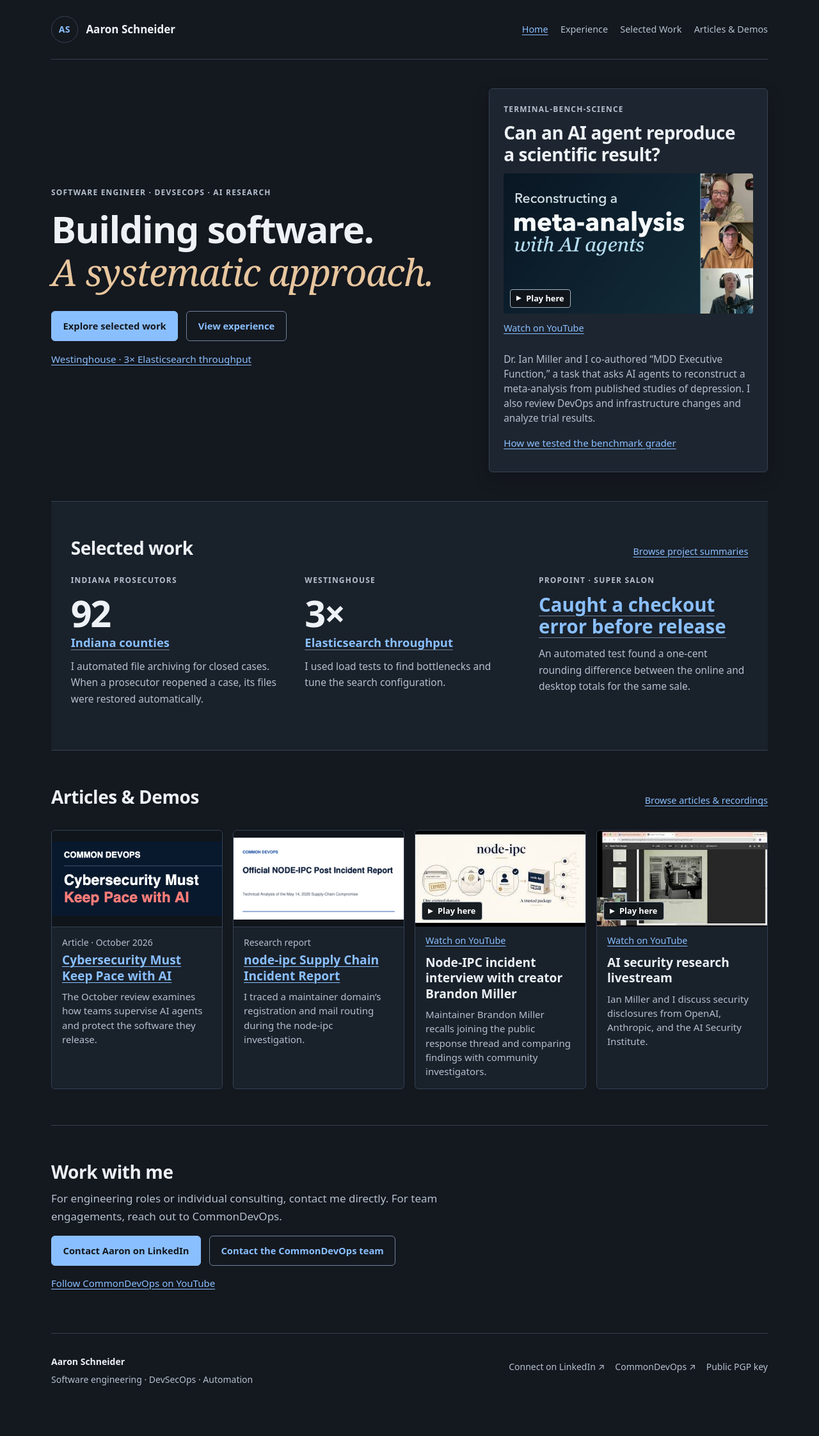
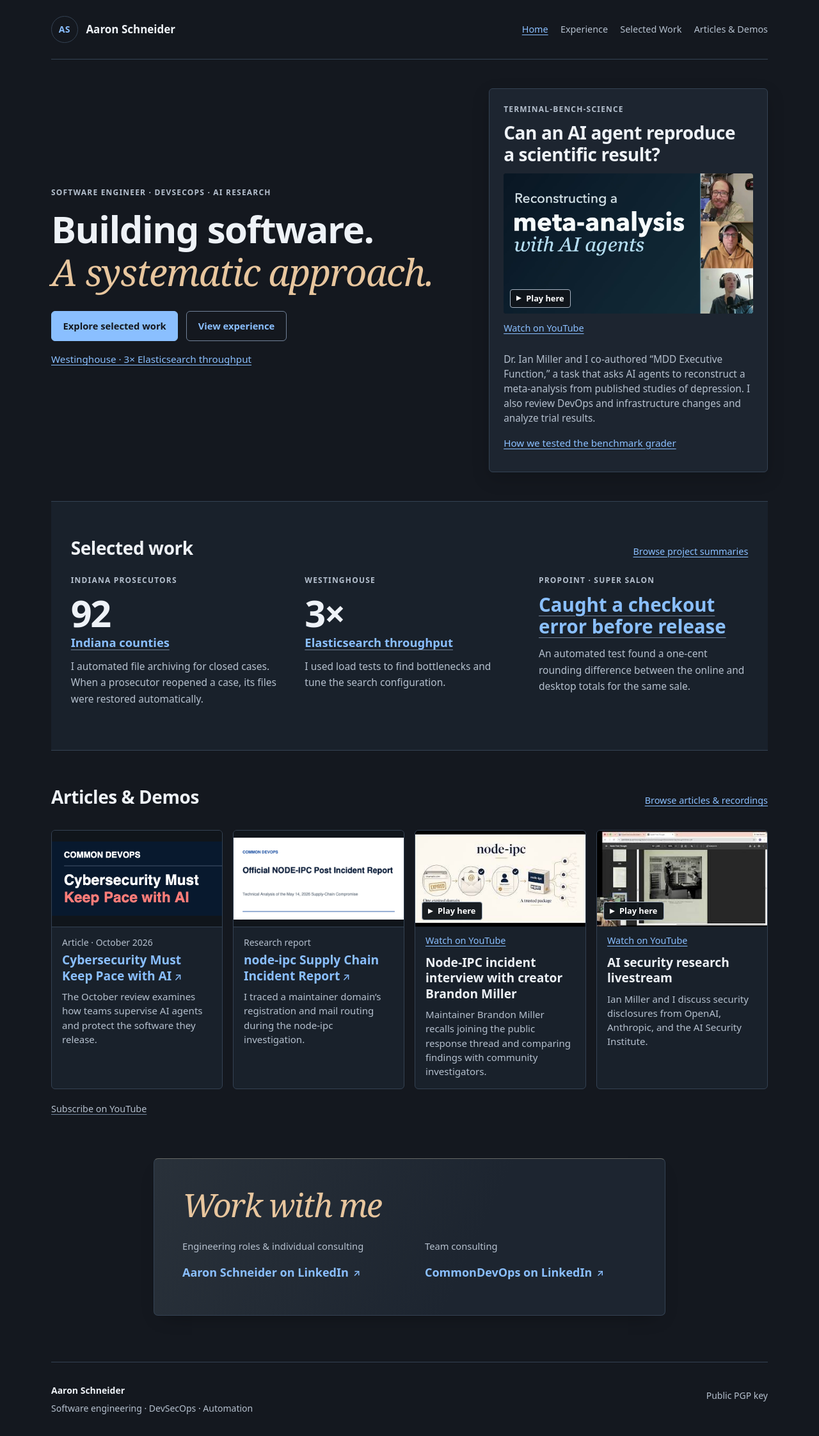
Before and after one commit to schneidergithub/schneidergithub.github.io, a Jekyll site: the page built from index.md, in a window 1280 px wide. Shown: the whole page at 64% size. Built offline with Jekyll 4.4.1, drawn with Linux system fonts in a browser that asks for light colours; before the commit the page ends 2199 px from its top, so only the background shows below that.

Commit message:
Clarify homepage contact routes and simplify publication links (#41)
* Give the homepage a compact contact card and clarify publication links

* Separate contact focus rings and mark linked publication headlines

---------

Co-authored-by: schneidergithub <no.response.schneider@gmail.com>

```diff
--- a/_layouts/default.html
+++ b/_layouts/default.html
@@ -42,10 +42,10 @@
   <footer class="site-footer wrap">
     <div><strong>Aaron Schneider</strong><p>Software engineering · DevSecOps · Automation</p></div>
     <nav aria-label="Footer navigation">
-      {% unless page.layout == 'case-study' %}
+      {% if page.url != '/' and page.layout != 'case-study' %}
       <a href="https://www.linkedin.com/in/aarondrewschneider/">Connect on LinkedIn <span aria-hidden="true">↗</span></a>
       <a href="https://www.linkedin.com/company/commondevops/">CommonDevOps <span aria-hidden="true">↗</span></a>
-      {% endunless %}
+      {% endif %}
       <a href="{{ '/pgp/' | relative_url }}">Public PGP key</a>
     </nav>
   </footer>
--- a/assets/site.css
+++ b/assets/site.css
@@ -65,10 +65,56 @@ main{min-height:65vh}
 .feature-result .result-link{display:block;min-height:44px;color:var(--accent);font:inherit;text-decoration:none}
 .result-link .result-label,.result-statement .result-link{text-decoration:underline;text-decoration-color:var(--control-border);text-decoration-thickness:1px}
 .result-link:is(:hover,:focus-visible) .result-label,.result-statement .result-link:is(:hover,:focus-visible){text-decoration-color:currentColor}
-#connect h2{margin-bottom:.6rem}
-#connect>p{max-width:63ch;color:var(--muted)}
-#connect .actions{align-items:center;margin-top:1rem}
-#connect .channel-link{display:inline-flex;align-items:center;min-height:44px;margin-top:.35rem;font-size:.94rem}
+.section.contact-card {
+  max-width: 50rem;
+  margin: 0 auto clamp(2.5rem, 6vw, 4.5rem);
+  padding: clamp(1.25rem, 4vw, 2.75rem);
+  border: 1px solid var(--line);
+  border-block-start-color: #666865;
+  border-radius: 7px;
+  background: linear-gradient(115deg, #29313a, var(--panel) 62%);
+  box-shadow: 0 .85rem 1.8rem -.95rem rgb(0 0 0 / 40%);
+  overflow-wrap: anywhere;
+}
+.contact-card h2 {
+  margin: 0 0 clamp(1rem, 2.6vw, 1.65rem);
+  color: #e8c69e;
+  font: italic 400 clamp(2.1rem, 4.5vw, 3.15rem)/1.1 Georgia, "Times New Roman", serif;
+  letter-spacing: -.035em;
+}
+.contact-routes {
+  display: grid;
+  grid-template-columns: repeat(auto-fit, minmax(min(100%, 17rem), 1fr));
+  gap: .9rem clamp(1.2rem, 3.8vw, 3rem);
+  margin: 0;
+}
+.contact-route dt { color: var(--muted); font-size: .92rem; line-height: 1.45; }
+.contact-route dd { margin: .5rem 0 0; }
+.contact-route a {
+  display: inline-flex;
+  align-items: center;
+  gap: .4em;
+  min-height: 44px;
+  max-width: 100%;
+  color: var(--accent);
+  font-size: clamp(1rem, 1.6vw, 1.125rem);
+  font-weight: 600;
+  line-height: 1.4;
+  text-decoration: none;
+}
+.contact-route a::after { content: "↗" / ""; flex: none; font-size: .8em; }
+.contact-route a:is(:hover, :focus-visible) { text-decoration: underline; }
+#home-media > .channel-link {
+  display: inline-flex;
+  align-items: center;
+  min-height: 44px;
+  max-width: 100%;
+  margin-top: .5rem;
+  color: var(--muted);
+  font-size: .9rem;
+  text-decoration-color: var(--control-border);
+}
+#home-media > .channel-link:is(:hover, :focus-visible) { color: var(--accent); }
 .page-intro{padding-block:4rem 2.5rem;max-width:850px}
 .page-intro h1{font-size:clamp(2.5rem,5vw,3.75rem);max-width:none}
 .study-directory{display:block;margin-bottom:1.35rem}
@@ -354,8 +400,10 @@ figcaption{font-size:.875rem;line-height:1.5;color:var(--muted);padding-top:.7re
 .media-copy{padding:.9rem 1rem 0}
 .media-type{margin-bottom:.35rem;color:var(--muted);font-size:.875rem;line-height:1.4}
 .media-copy h3{font-size:clamp(1.1rem,1.5vw,1.25rem);line-height:1.28;margin-bottom:.55rem}
-.media-copy h3 a,.media-story h3{color:var(--accent);text-decoration:underline;text-decoration-thickness:1px;text-underline-offset:.18em}
-.media-story:hover h3,.media-story:focus-visible h3{color:var(--text);text-decoration-thickness:2px}
+.media-copy h3 a,.media-story h3,.publication-heading h3 a{color:var(--accent);text-decoration:none}
+.media-story h3::after { content: "\00a0↗" / ""; font-size: .8em; font-weight: 500; }
+.media-copy h3 a:is(:hover,:focus-visible),.media-story:is(:hover,:focus-visible) h3,
+.publication-heading h3 a:is(:hover,:focus-visible){text-decoration:underline;text-decoration-thickness:1px;text-underline-offset:.18em}
 .media-description{margin:0;padding:0 1rem 1rem;color:var(--muted);font-size:.94rem;line-height:1.48}
 .media-copy .media-description{padding-inline:0}
 #home-media .section-heading>a{display:inline-flex;align-items:center;min-height:44px}
@@ -423,9 +471,9 @@ figure{padding-inline:1.4rem}
 }
 
 @media(prefers-reduced-motion:no-preference){
-  .hero .button,#connect .button,.play-mark{transition:background-color 140ms ease-out,border-color 140ms ease-out}
+  .hero .button,.play-mark{transition:background-color 140ms ease-out,border-color 140ms ease-out}
 }
-.hero .button:not(.secondary):hover,#connect .button:not(.secondary):hover{background:#a5ceff;border-color:#a5ceff;filter:none}
+.hero .button:not(.secondary):hover{background:#a5ceff;border-color:#a5ceff;filter:none}
 @media(prefers-reduced-motion:reduce){*{scroll-behavior:auto!important}
 }
 
@@ -435,6 +483,10 @@ figure{padding-inline:1.4rem}
 a{color:inherit}
 .role{break-inside:avoid}
 .role li,.lead,.context{color:#333}
+.section.contact-card{margin:1rem 0;break-inside:avoid;border-color:#777;background:white;box-shadow:none}
+.contact-card h2,.contact-route dt,.contact-route a{color:#222}
+.contact-route a{display:block;min-height:0}
+.contact-route a::after{display:block;content:attr(href);margin-top:.15rem;font-size:.78em;font-weight:400}
 }
 
 
--- a/index.md
+++ b/index.md
@@ -70,15 +70,20 @@ permalink: /
     </article>
     {% endfor %}
   </div>
+  <a class="channel-link" href="https://www.youtube.com/@commondevops?sub_confirmation=1">Subscribe on YouTube</a>
 </section>
 
-<section class="section" id="connect" aria-labelledby="connect-title">
+<section class="section contact-card" id="connect" aria-labelledby="connect-title">
   <h2 id="connect-title">Work with me</h2>
-  <p>For engineering roles or individual consulting, contact me directly. For team engagements, reach out to CommonDevOps.</p>
-  <div class="actions">
-    <a class="button" href="https://www.linkedin.com/in/aarondrewschneider/">Contact Aaron on LinkedIn</a>
-    <a class="button secondary" href="https://www.linkedin.com/company/commondevops/">Contact the CommonDevOps team</a>
-  </div>
-  <a class="channel-link" href="https://www.youtube.com/@commondevops?sub_confirmation=1">Follow CommonDevOps on YouTube</a>
+  <dl class="contact-routes">
+    <div class="contact-route">
+      <dt>Engineering roles &amp; individual consulting</dt>
+      <dd><a href="https://www.linkedin.com/in/aarondrewschneider/">Aaron Schneider on LinkedIn</a></dd>
+    </div>
+    <div class="contact-route">
+      <dt>Team consulting</dt>
+      <dd><a href="https://www.linkedin.com/company/commondevops/">CommonDevOps on LinkedIn</a></dd>
+    </div>
+  </dl>
 </section>
 <script src="{{ '/assets/publications/video-player.js' | relative_url }}" defer></script>
```
Also changed, not shown: docs/roadmap.md (+2 -0 lines), scripts/check_publications.cjs (+97 -9 lines).
